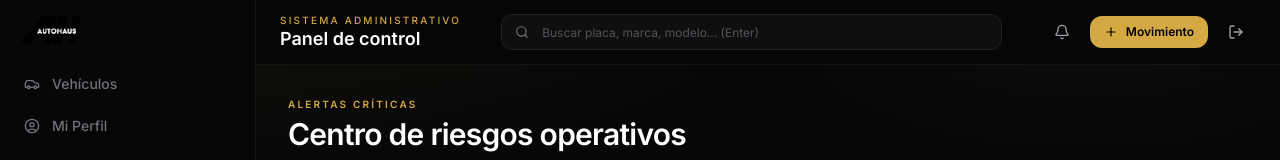
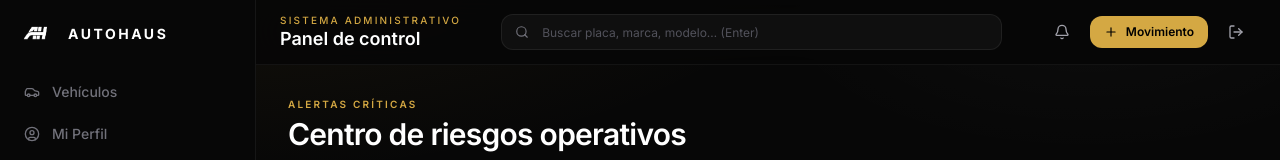
Before and after one commit to autohaussoftware-prog/Autohaus-admin-frontend, a Next.js app: page /alertas in a window 1280 px wide. Shown: the top 160 px of the page. Built offline with nearby package versions, Linux system fonts and the light colour scheme; no server answers; the database is empty.

Commit message:
feat(ui): replace logo with AH monogram, mix-blend-mode:screen for dark bg transparency

```diff
--- a/src/components/layout/app-sidebar.tsx
+++ b/src/components/layout/app-sidebar.tsx
@@ -37,15 +37,16 @@ export function AppSidebar({
     >
       {/* Logo */}
       <div className="mb-5 flex items-center justify-between px-2">
-        <Link href="/" onClick={onClose} className="flex items-center gap-0">
+        <Link href="/" onClick={onClose} className="flex items-center gap-3">
           <Image
-            src="/logo-autohaus.png"
-            alt="Autohaus"
-            width={140}
-            height={32}
-            className="h-7 w-auto object-contain invert"
+            src="/logo-ah.jpeg"
+            alt="AH"
+            width={40}
+            height={40}
+            className="h-9 w-9 rounded-lg object-cover [mix-blend-mode:screen]"
             priority
           />
+          <span className="text-sm font-bold tracking-[0.18em] uppercase text-white">Autohaus</span>
         </Link>
         <button
           className="rounded-lg p-1 text-zinc-500 hover:text-white transition-colors lg:hidden"
--- a/src/components/layout/topbar.tsx
+++ b/src/components/layout/topbar.tsx
@@ -28,11 +28,11 @@ export function Topbar({ onOpenSidebar, unreadCount = 0 }: { onOpenSidebar: () =
             <Menu className="h-4 w-4" />
           </Button>
           <Image
-            src="/logo-autohaus.png"
-            alt="Autohaus"
-            width={110}
-            height={24}
-            className="h-6 w-auto object-contain invert lg:hidden"
+            src="/logo-ah.jpeg"
+            alt="AH"
+            width={36}
+            height={36}
+            className="h-8 w-8 rounded-lg object-cover [mix-blend-mode:screen] lg:hidden"
             priority
           />
           <div className="hidden lg:block">
```
Also changed, not shown: public/logo-ah.jpeg (added).
